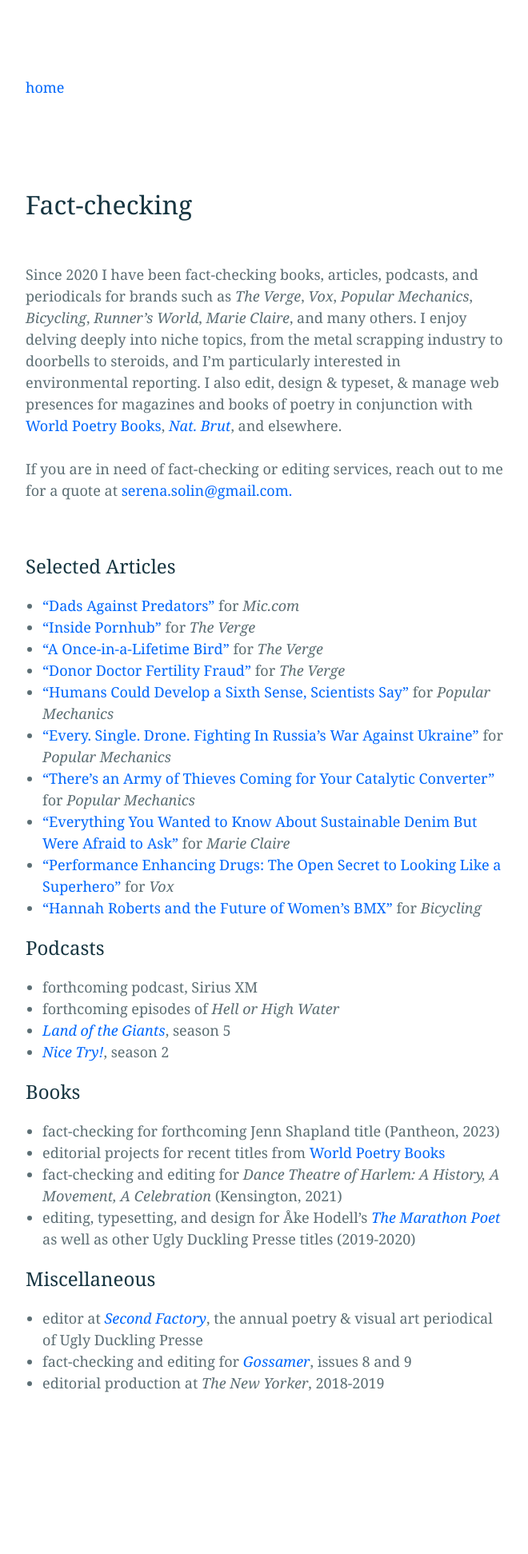
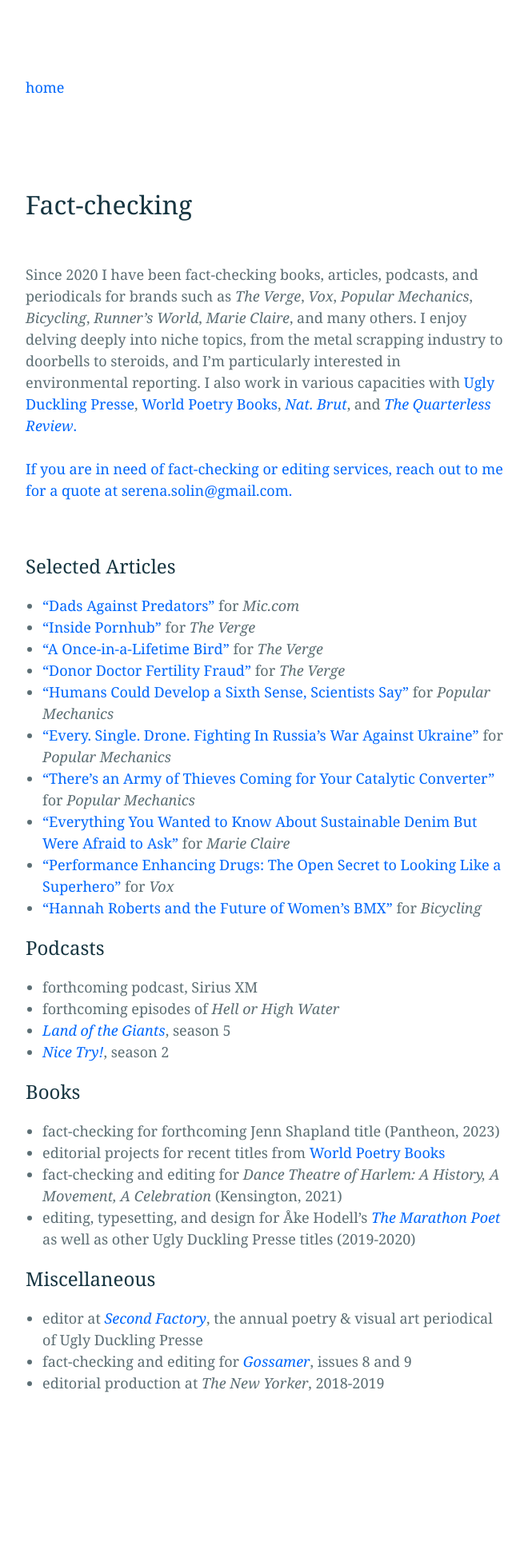
Before and after one commit to bliss-st/ss-website, a Jekyll site: the page built from factchecking.md, in a window 1280 px wide. Shown: the whole page at 80% size, without its empty margins (308-968 px from the left). Built offline with Jekyll 4.4.1, drawn with Linux system fonts in a browser that asks for light colours.

Commit message:
Update factchecking.md

```diff
--- a/factchecking.md
+++ b/factchecking.md
@@ -4,7 +4,7 @@
 permalink: /Factchecking/
 ---
 
-Since 2020 I have been fact-checking books, articles, podcasts, and periodicals for brands such as <em>The Verge</em>, <em>Vox</em>, <em>Popular Mechanics</em>, <em>Bicycling</em>, <em>Runner's World</em>, <em>Marie Claire</em>, and many others. I enjoy delving deeply into niche topics, from the metal scrapping industry to doorbells to steroids, and I'm particularly interested in environmental reporting. I also edit, design & typeset, & manage web presences for magazines and books of poetry in conjunction with <a href="worldpoetrybooks.com">World Poetry Books</a>, <em><a href="natbrut.com">Nat. Brut</a></em>, and elsewhere.<br><br>If you are in need of fact-checking or editing services, reach out to me for a quote at <a href="mailto:serena.solin@gmail.com">serena.solin@gmail.com.</a>
+Since 2020 I have been fact-checking books, articles, podcasts, and periodicals for brands such as <em>The Verge</em>, <em>Vox</em>, <em>Popular Mechanics</em>, <em>Bicycling</em>, <em>Runner's World</em>, <em>Marie Claire</em>, and many others. I enjoy delving deeply into niche topics, from the metal scrapping industry to doorbells to steroids, and I'm particularly interested in environmental reporting. I also work in various capacities with <a href="uglyducklingpresse.org">Ugly Duckling Presse</a>, <a href="worldpoetrybooks.com">World Poetry Books</a>, <em><a href="natbrut.com">Nat. Brut</a></em>, and <a href="thequarterlessreview.com"><em>The Quarterless Review</em>.<br><br>If you are in need of fact-checking or editing services, reach out to me for a quote at <a href="mailto:serena.solin@gmail.com">serena.solin@gmail.com.</a>
 
 <br>
 
```
